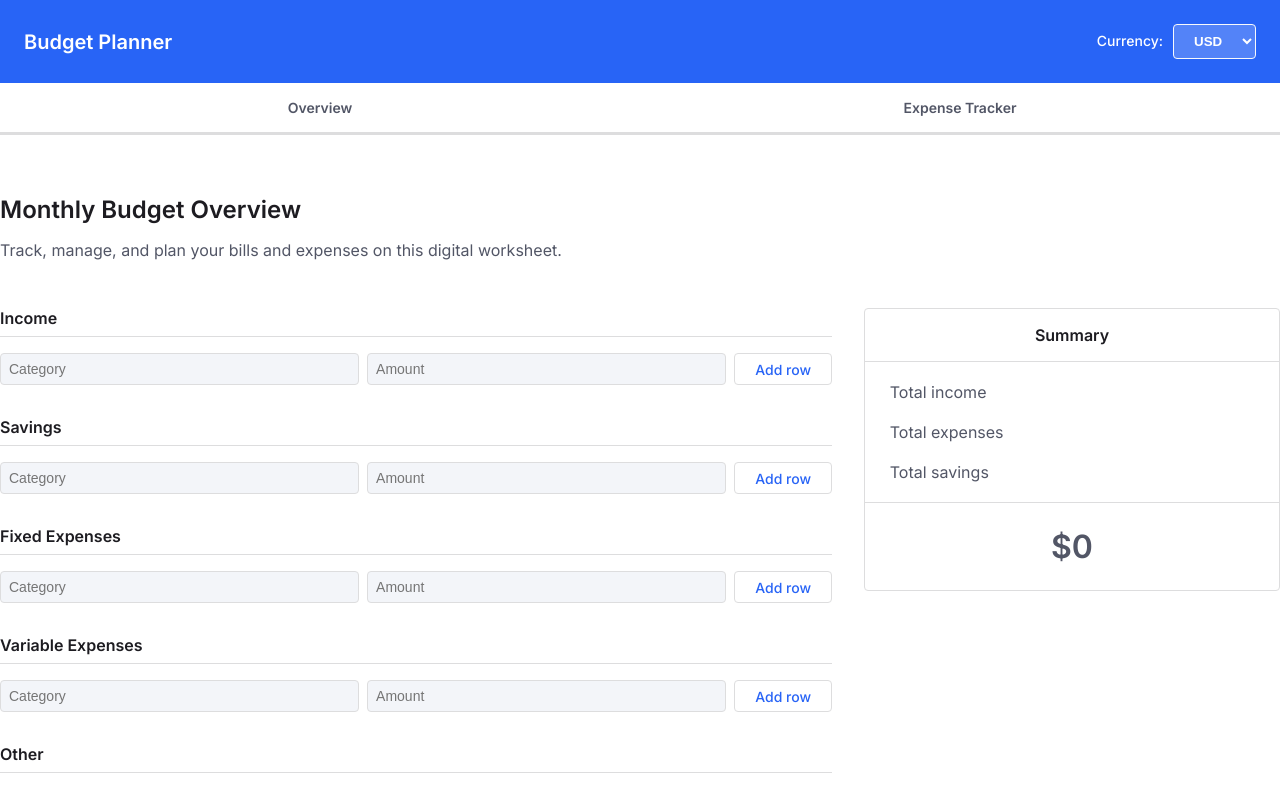
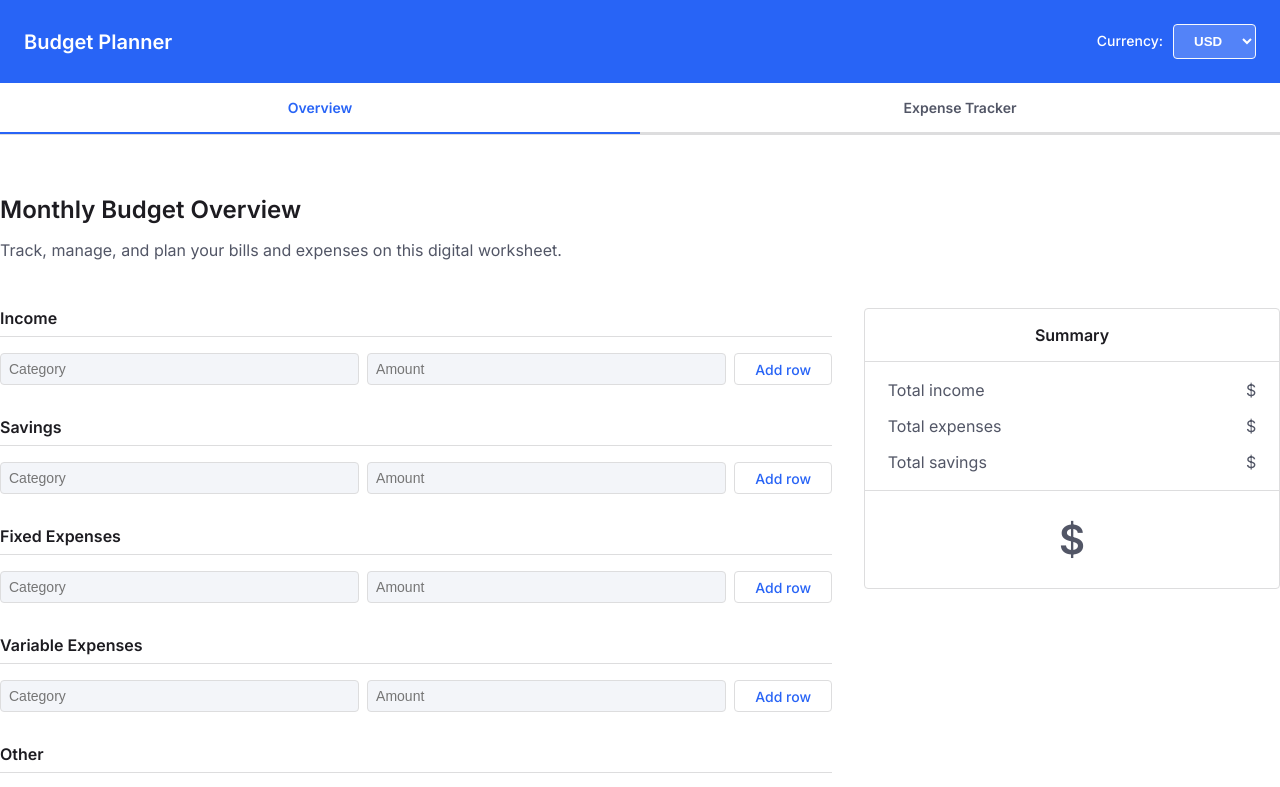
Before and after one commit to aliciaboyd/budget-planner, a React (Vite) app: page / in a window 1280 px wide. Shown: the top 787 px of the page. Built offline with nearby package versions, Linux system fonts and the light colour scheme.

Commit message:
Adds conditional styling for page links

```diff
--- a/src/assets/App.css
+++ b/src/assets/App.css
@@ -121,6 +121,10 @@ footer a::after {
   content: url(./redirect-icon.svg);
 }
 
+.active {
+  color: var(--blue);
+  border-color: var(--blue);
+}
 footer a,
 footer a::after {
   transition: 200ms ease-out;
@@ -287,8 +291,9 @@ input::placeholder {
 }
 
 .summary tr {
-  display: block;
+  display: flex;
   padding-bottom: 1rem;
+  justify-content: space-between;
 }
 
 .total-summary {
@@ -296,7 +301,7 @@ input::placeholder {
   text-align: center;
   padding-block: 1.5rem;
   border-top: 1px solid var(--outline-grey);
-  font-size: 2rem;
+  font-size: 2.5rem;
   font-weight: 600;
 }
 
--- a/src/components/BudgetCategory.jsx
+++ b/src/components/BudgetCategory.jsx
@@ -3,10 +3,10 @@ import { v4 as uuidv4 } from "uuid";
 
 export default function BudgetCategory({ setValues }) {
   const [textValue, setTextValue] = useState("");
-  const [numValue, setNumValue] = useState(undefined);
+  const [numValue, setNumValue] = useState(0);
 
   const addRow = () => {
-    if (textValue === "" || numValue === null) {
+    if (textValue === "") {
       return;
     }
 
@@ -34,7 +34,7 @@ export default function BudgetCategory({ setValues }) {
         type="number"
         placeholder="Amount"
         onChange={(e) => setNumValue(e.target.value)}
-        value={numValue}
+        value={numValue === 0 && textValue === "" ? "" : numValue}
       />
       <button className="secondary-btn">Add row</button>
     </form>
--- a/src/components/BudgetForm.jsx
+++ b/src/components/BudgetForm.jsx
@@ -170,7 +170,7 @@ function Category({ category, children }) {
   );
 }
 
-// function addCategory(categoryArr) {
+// function sumOfCategory(categoryArr) {
 //   if (categoryArr === []) {
 //     return;
 //   }
--- a/src/components/BudgetSummary.jsx
+++ b/src/components/BudgetSummary.jsx
@@ -1,5 +1,16 @@
+import { useEffect, useRef } from "react";
+
 export default function BudgetSummary({ income, expenses, savings }) {
-  let total = income - expenses - savings;
+  // let total = income - expenses - savings;
+
+  let incomeRef = useRef(null);
+
+  // useEffect(() => {
+  //   if (income === []) {
+  //     return;
+  //   }
+  //   incomeRef.current.value = sumOfCategory(income);
+  // }, [income]);
 
   return (
     <section className="summary">
@@ -9,21 +20,36 @@ export default function BudgetSummary({ income, expenses, savings }) {
           <tbody>
             <tr>
               <td>Total income</td>
-              <td>{income}</td>
+              {/* <td className="right">${income}</td> */}
+              <td className="right">
+                $<span ref={incomeRef}></span>
+              </td>
             </tr>
             <tr>
               <td>Total expenses</td>
-              <td>{expenses}</td>
+              <td className="right">${expenses}</td>
             </tr>
             <tr>
               <td>Total savings</td>
-              <td>{savings}</td>
+              <td className="right">${savings}</td>
             </tr>
           </tbody>
         </table>
-        <p class="total-summary">${isNaN(total) ? "0" : total}</p>
+        <p className="total-summary">$</p>
         {<span></span>}
       </div>
     </section>
   );
 }
+
+function sumOfCategory(categoryArr) {
+  let total = 0;
+
+  if (categoryArr !== []) {
+    for (let i = 0; i > categoryArr.length; i++) {
+      total = total + categoryArr.amount;
+    }
+  } else {
+    return total;
+  }
+}
--- a/src/components/Header.jsx
+++ b/src/components/Header.jsx
@@ -1,6 +1,8 @@
-import { Link } from "react-router-dom";
+import { Link, useLocation } from "react-router-dom";
 
 function Header() {
+  const location = useLocation();
+
   return (
     <header>
       <div className="container">
@@ -17,8 +19,15 @@ function Header() {
       </div>
       <nav>
         <div className="container">
-          <Link to="/">Overview</Link>
-          <Link to="/expense-tracker">Expense Tracker</Link>
+          <Link to="/" className={location.pathname === "/" ? "active" : ""}>
+            Overview
+          </Link>
+          <Link
+            to="/expense-tracker"
+            className={location.pathname === "/expense-tracker" ? "active" : ""}
+          >
+            Expense Tracker
+          </Link>
         </div>
       </nav>
     </header>
```
